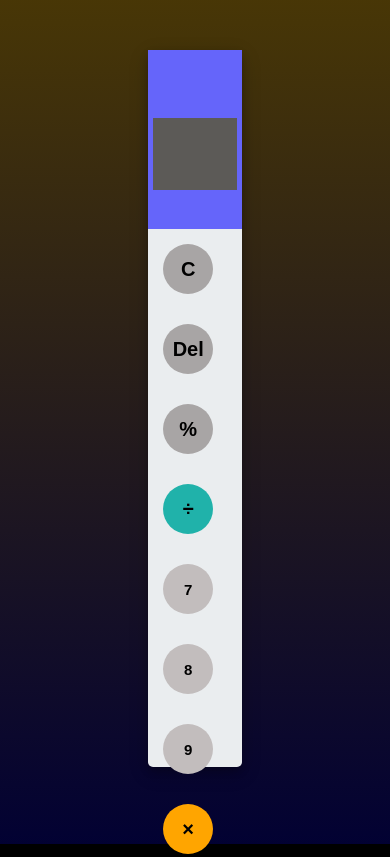
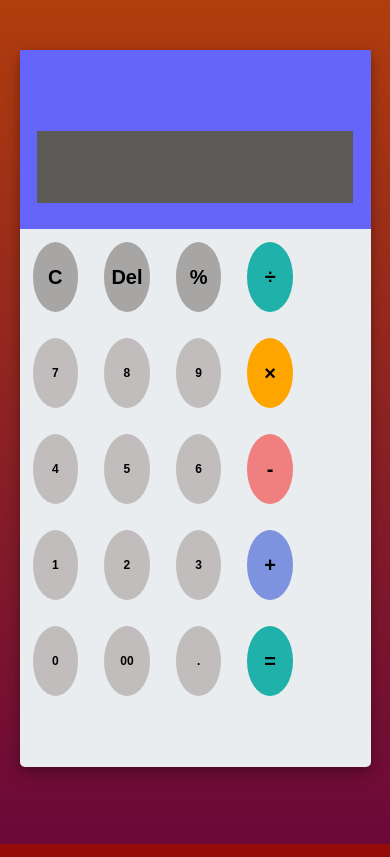
Before and after one commit to EslamSayedGalal/Simple-Calculator, a plain HTML site: page index.html in a window 390 px wide. Shown: the top 857 px of the page. Drawn offline with Linux system fonts and the light colour scheme.

Commit message:
new edit

```diff
--- a/script.js
+++ b/script.js
@@ -33,7 +33,7 @@ for(var i=0;i<operator.length;i++){
             printHistory("");
             printOutput("");
         }
-        else if(this.id=="back"){
+        else if(this.id=="backspace"){
             var output=reverseNumberFormat(getOutput()).toString();
             if(output){
                 output=output.substr(0,output.length-1);
--- a/style.css
+++ b/style.css
@@ -120,3 +120,40 @@ button:nth-child(20)
     font-size: 20px;
     background-color: #20b2aa;
 }
+@media screen and (max-width:400px){
+body
+{
+    font-family:'Open Scan',sans-serif;
+    background: rgb(150, 10, 10);
+}
+#container
+{
+    width: 100%;
+    height: 100vh;
+    background-image: linear-gradient(rgba(238, 180, 20, 0.3),rgba(7, 4, 168, 0.3));
+    background-position: center;
+}
+#calculator
+{
+    width: 90%;
+    height: 85%;
+    background-color: #eaedef;
+    margin: 0 auto;
+    top: 50px;
+    position: relative;
+    border-radius: 5px;
+    box-shadow: 0 4px 8px 0 rgba(0,0,0,0.2),0 6px 20px 0 rgba(0, 0, 0, 0.19);
+}
+.operator, .number,.empty
+{
+    margin-left: 15%;
+    width: 13%;
+    height: 13%;
+    margin: 13px;
+    float: left;
+    border-radius: 50%;
+    border-width: 0;
+    font-weight: bold;
+    font-size: 12px;
+}
+}
```
